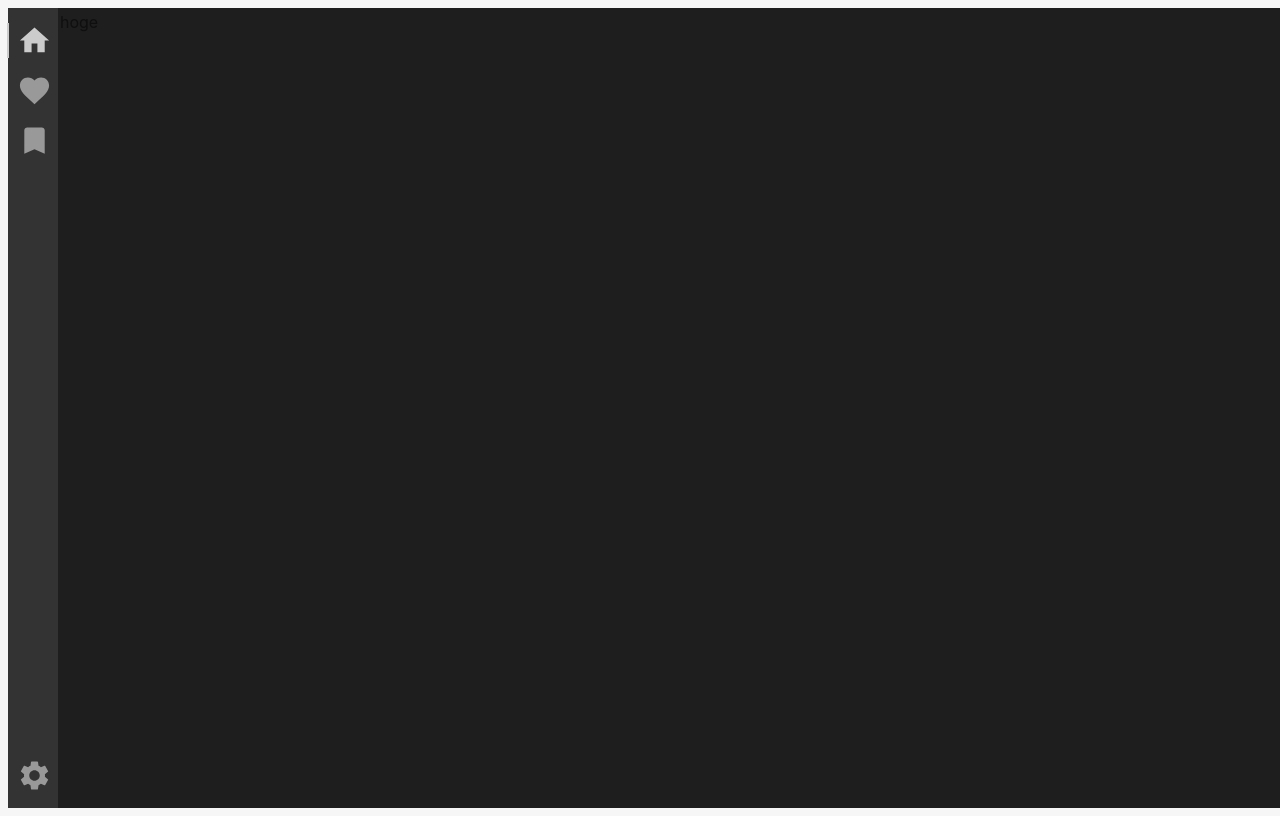
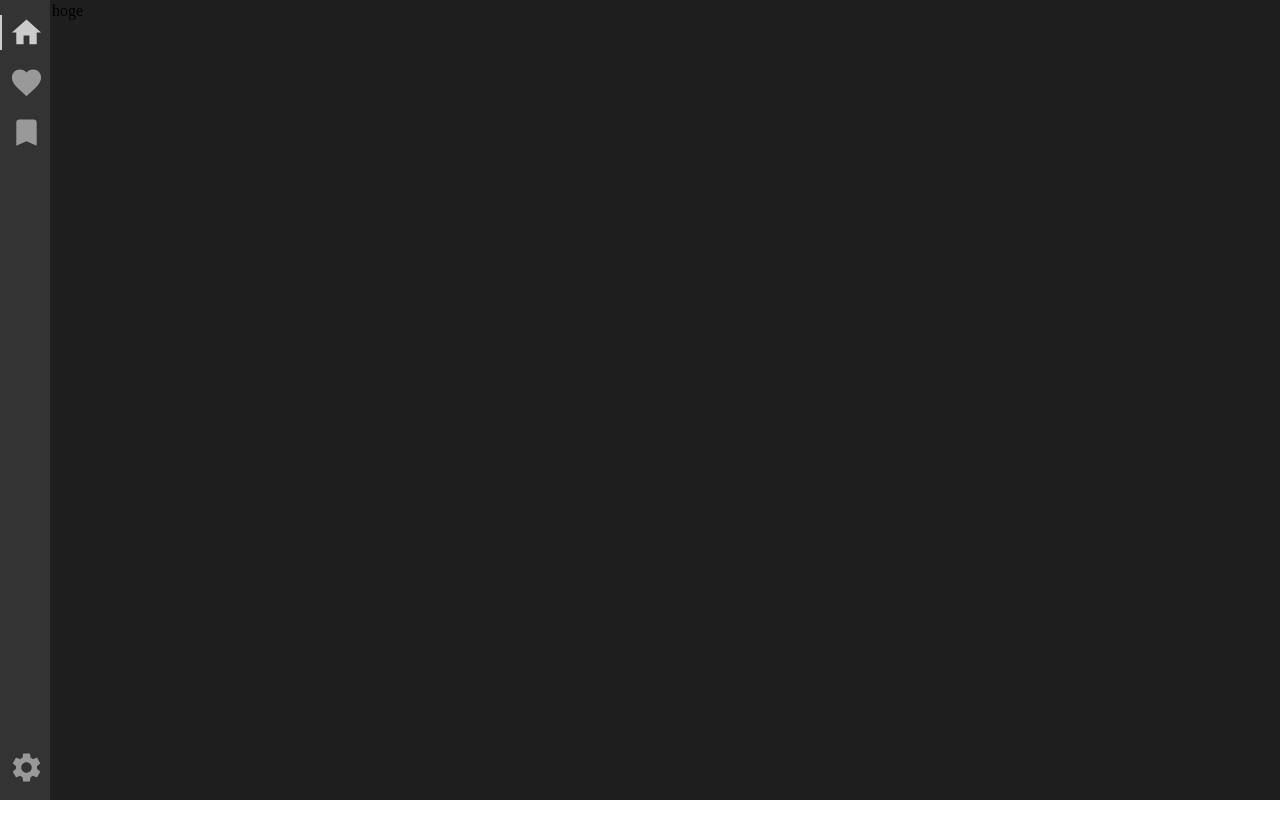
Before and after one commit to hapo31/tw-image-viewer, a React (Vite) app: page / in a window 1280 px wide. Built offline with nearby package versions, Linux system fonts and the light colour scheme.

Commit message:
feat: reset だけにする

```diff
--- a/src/style.css
+++ b/src/style.css
@@ -1,102 +1,11 @@
-:root {
-  font-family: Inter, Avenir, Helvetica, Arial, sans-serif;
-  font-size: 16px;
-  line-height: 24px;
-  font-weight: 400;
-
-  color: #0f0f0f;
-  background-color: #f6f6f6;
-
-  font-synthesis: none;
-  text-rendering: optimizeLegibility;
-  -webkit-font-smoothing: antialiased;
-  -moz-osx-font-smoothing: grayscale;
-  -webkit-text-size-adjust: 100%;
+html,
+body {
+  width: 100vw;
+  height: 100vh;
+  margin: 0;
+  padding: 0;
 }
 
-.container {
-  margin: 0;
-  padding-top: 10vh;
-  display: flex;
-  flex-direction: column;
-  justify-content: center;
-  text-align: center;
+* {
+  box-sizing: border-box;
 }
-
-.logo {
-  height: 6em;
-  padding: 1.5em;
-  will-change: filter;
-  transition: 0.75s;
-}
-
-.logo.tauri:hover {
-  filter: drop-shadow(0 0 2em #24c8db);
-}
-
-.row {
-  display: flex;
-  justify-content: center;
-}
-
-a {
-  font-weight: 500;
-  color: #646cff;
-  text-decoration: inherit;
-}
-
-a:hover {
-  color: #535bf2;
-}
-
-h1 {
-  text-align: center;
-}
-
-input,
-button {
-  border-radius: 8px;
-  border: 1px solid transparent;
-  padding: 0.6em 1.2em;
-  font-size: 1em;
-  font-weight: 500;
-  font-family: inherit;
-  color: #0f0f0f;
-  background-color: #ffffff;
-  transition: border-color 0.25s;
-  box-shadow: 0 2px 2px rgba(0, 0, 0, 0.2);
-}
-
-button {
-  cursor: pointer;
-}
-
-button:hover {
-  border-color: #396cd8;
-}
-
-input,
-button {
-  outline: none;
-}
-
-#greet-input {
-  margin-right: 5px;
-}
-
-@media (prefers-color-scheme: dark) {
-  :root {
-    color: #f6f6f6;
-    background-color: #2f2f2f;
-  }
-
-  a:hover {
-    color: #24c8db;
-  }
-
-  input,
-  button {
-    color: #ffffff;
-    background-color: #0f0f0f98;
-  }
-}
```
